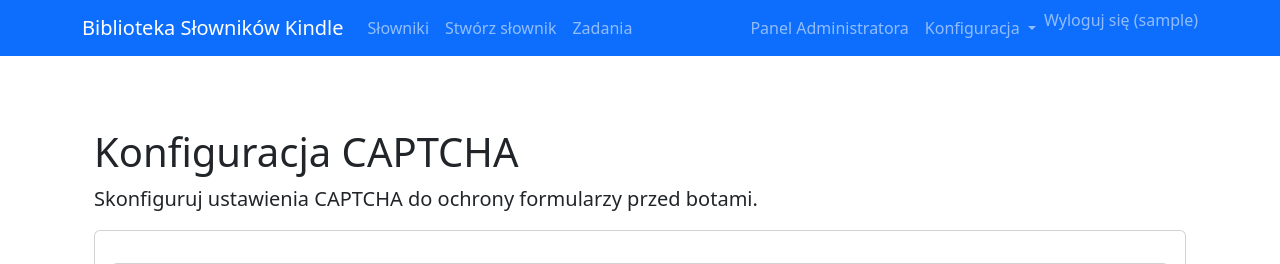
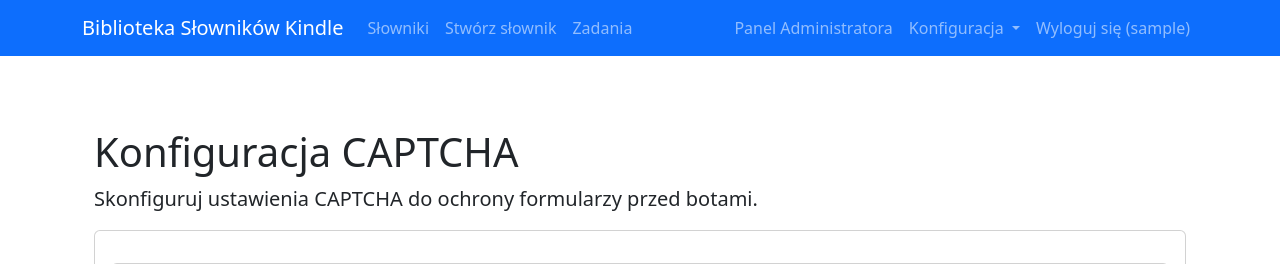
Before and after one commit to MarekWo/kindle_dict, a Django app: page /dictionary/config/captcha/ in a window 1280 px wide. Shown: the top 264 px of the page. Run offline with Django 4.2, Linux system fonts and the light colour scheme; the visitor is signed in with stand-in values (Sample User, id 1); data that the repository does not hold is empty; parts of the project's set-up code (start-up, migrations or seed data) failed here and were passed over.

Commit message:
Align navbar logout button vertically with other nav items
Removed p-0 / btn btn-link from the logout button — those wiped out
the nav-link padding that gives other entries their vertical centering,
making the logout text sit slightly above the rest. Keep nav-link
(padding, color, hover) and just strip button-specific background and
border via a minimal inline style.

Co-Authored-By: Claude Opus 4.7 <noreply@anthropic.com>

```diff
--- a/src/templates/includes/header.html
+++ b/src/templates/includes/header.html
@@ -72,9 +72,9 @@
 
                                         {% if user.is_authenticated %}
                                         <li class="nav-item">
-                                            <form method="post" action="{% url 'logout' %}" class="d-inline">
+                                            <form method="post" action="{% url 'logout' %}" class="m-0">
                                                 {% csrf_token %}
-                                                <button type="submit" class="nav-link btn btn-link p-0 border-0 align-baseline" style="text-decoration: none;">Wyloguj się ({{ user.username }})</button>
+                                                <button type="submit" class="nav-link" style="background:none; border:0; cursor:pointer;">Wyloguj się ({{ user.username }})</button>
                                             </form>
                                         </li>
                                         {% else %}
```
